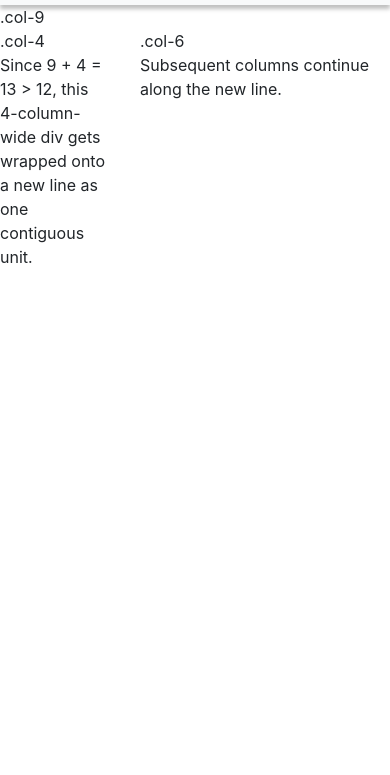
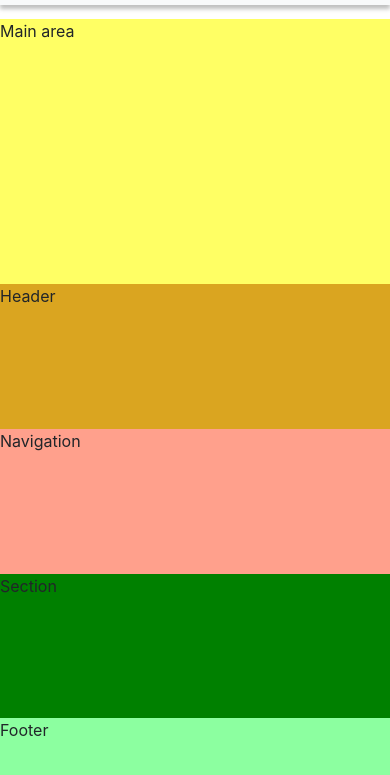
Before and after one commit to Jonny77777/Jeff-buckley, a plain HTML site: page index.html in a window 390 px wide. Shown: the part 51-826 px from the top of the page. Drawn offline with nearby package versions, Linux system fonts and the light colour scheme.

Commit message:
Added css-grid

```diff
--- a/index.html
+++ b/index.html
@@ -18,8 +18,8 @@
                 <div class="container-fluid">
                     <a class="navbar-brand" href="#">Logotype</a>
                     <button class="navbar-toggler collapsed" type="button" data-toggle="collapse"
-                    data-target="#navbarSupportedContent" aria-controls="navbarSupportedContent" aria-expanded="false"
-                    aria-label="Toggle navigation">
+                        data-target="#navbarSupportedContent" aria-controls="navbarSupportedContent"
+                        aria-expanded="false" aria-label="Toggle navigation">
                         <span class="toggler-icon top-bar"></span>
                         <span class="toggler-icon middle-bar"></span>
                         <span class="toggler-icon bottom-bar"></span>
@@ -53,19 +53,17 @@
             </nav>
         </header>
 
-      <main>
-      </main>
-
-      <footer>
-      </footer>
 
         <!--Nyheter-->
-        <div class="row">
-            <div class="col-12">.col-9</div>
-            <div class="col-4">.col-4<br>Since 9 + 4 = 13 &gt; 12, this 4-column-wide div gets wrapped onto a new line
-                as one contiguous unit.</div>
-            <div class="col-8">.col-6<br>Subsequent columns continue along the new line.</div>
+        <div class="newsSection">
+
+            <header>Header</header>
+            <nav>Navigation</nav>
+            <section>Section</section>
+            <main>Main area</main>
+            <footer>Footer</footer>
         </div>
+        <!--End Nyheter-->
 
         <!--Script-->
         <script src="https://code.jquery.com/jquery-3.3.1.slim.min.js"
--- a/style.css
+++ b/style.css
@@ -64,7 +64,10 @@
 
 .navbar {
   box-shadow: 0 4px 4px rgba(0, 0, 0, 0.25);
-
+  overflow: hidden;
+  position: fixed;
+  top: 0;
+  width: 100%;
 }
 
 
@@ -75,3 +78,61 @@
 .navbarKalle:hover {
     color: red;
 }
+
+
+.newsSection {
+  margin: 70px 0 0 0;
+  display: grid;
+  width: 100vw;
+  height: 100vh;
+  grid-template-areas:
+  "main main head"
+  "main  main nav"
+  "main  main section"
+  "foot  foot foot";
+  grid-template-rows: 1fr 1fr 1fr 1fr 1fr;
+  grid-template-columns: 1fr 1fr 1fr;
+}
+
+.newsSection > header {
+  grid-area: head;
+  background-color: goldenrod;
+}
+
+.newsSection > nav {
+  grid-area: nav;
+  background-color: #ffa08c;
+}
+
+.newsSection > section {
+  grid-area: section;
+  background-color: green;
+}
+
+.newsSection > main {
+  grid-area: main;
+  background-color: #ffff64;
+}
+
+.newsSection > footer {
+  grid-area: foot;
+  background-color: #8cffa0;
+}
+
+@media (max-width: 700px) {
+  .newsSection {
+      margin: 70px 0 0 0;
+      display: grid;
+      width: 100vw;
+      height: 100vh;
+      grid-template-areas:
+      "main"
+      "main"
+      "head"
+      "nav"
+      "section"
+      "foot";
+      grid-template-rows: auto;
+      grid-template-columns: auto;
+    }
+  }
```
Lines whose indentation alone changed are shown as unchanged.
